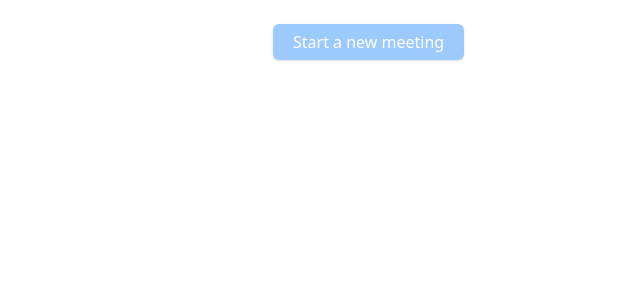
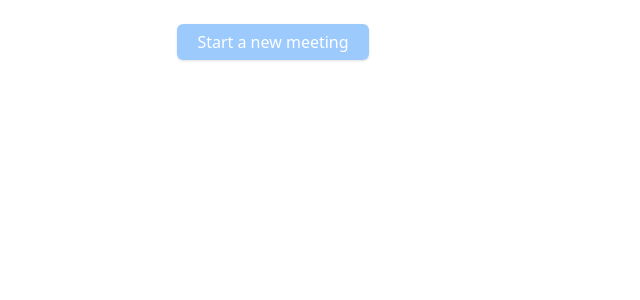
Before and after one commit to Danicp19/Mini, a Vue app: page / in a window 1280 px wide. Shown: the top 300 px of the page, without its empty margins (367-1007 px from the left). Built offline with nearby package versions, Linux system fonts and the light colour scheme.

Commit message:
second commit

```diff
--- a/src/components/Home.vue
+++ b/src/components/Home.vue
@@ -4,7 +4,7 @@
   <div class="flex justify-center">
     <router-link to="/miniApp/">
       <button
-        class="mt-6 bg-blue-300 p-1.5 px-5 absolute rounded-md text-white shadow hover:shadow-md bg-opacity-90"
+        class="mt-6 bg-blue-300 p-1.5 px-5  rounded-md text-white shadow hover:shadow-md bg-opacity-90"
       >
         Start a new meeting
       </button>
@@ -12,7 +12,5 @@
   </div>
 </template>
 <style scoped>
-.ghost {
-  @apply bg-slate-400 opacity-30;
-}
+
 </style>
```
